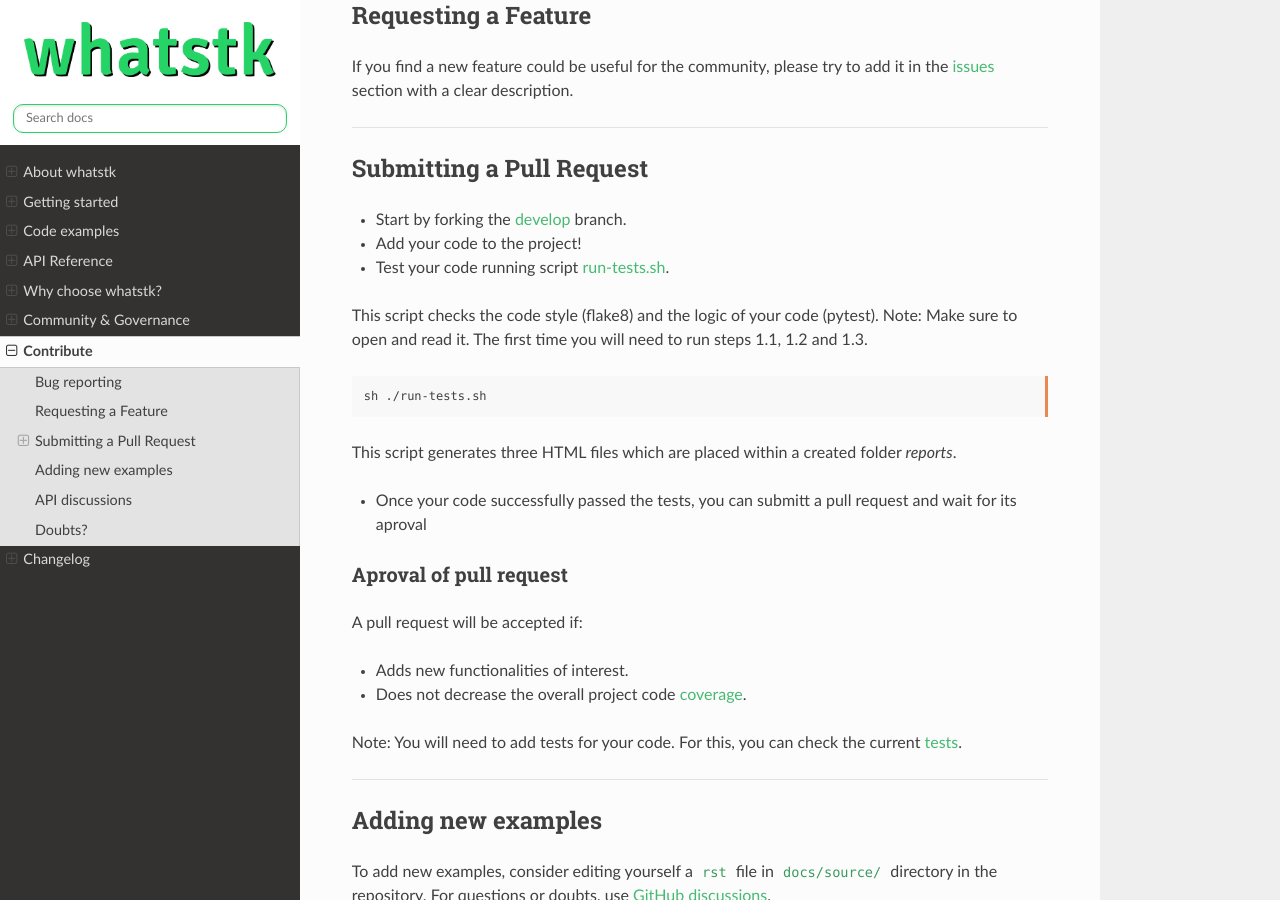
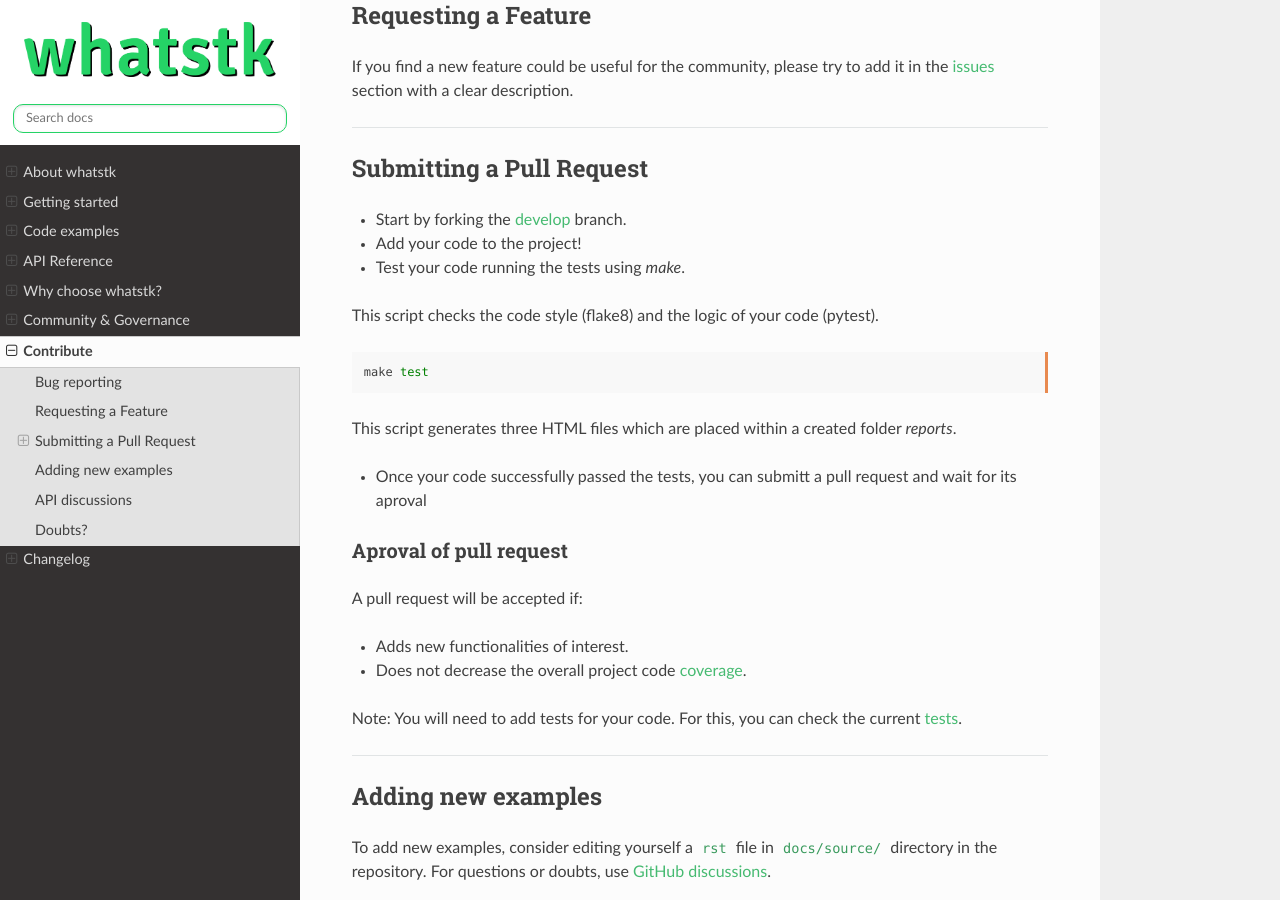
Before and after one commit to lucasrodes/whatstk, a Sphinx documentation site: the page built from docs/source/contribute.rst, in a window 1280 px wide and 900 px high, scrolled down 363 px. Built offline with Sphinx 7.4.7 and the Read the Docs theme 3.1.0, drawn with Linux system fonts in a browser that asks for light colours; pages that are not in the unit, such as notebooks, are missing from menus.

Commit message:
update docs

```diff
--- a/docs/source/contribute.rst
+++ b/docs/source/contribute.rst
@@ -22,12 +22,12 @@ Submitting a Pull Request
 -------------------------
 - Start by forking the `develop <https://github.com/lucasrodes/whatstk/tree/develop>`_ branch.
 - Add your code to the project!
-- Test your code running script `run-tests.sh <https://github.com/lucasrodes/whatstk/blob/master/run-tests.sh>`_.
-This script checks the code style (flake8) and the logic of your code (pytest). Note: Make sure to open and read it. The first time you will need to run steps 1.1, 1.2 and 1.3.
+- Test your code running the tests using `make`.
+This script checks the code style (flake8) and the logic of your code (pytest).
 
 .. code-block:: bash
 
-    sh ./run-tests.sh
+    make test
 
 This script generates three HTML files which are placed within a created folder `reports`.
 
```
Also changed, not shown: CONTRIBUTING.md (+3 -3 lines), README.md (+2 -2 lines).
